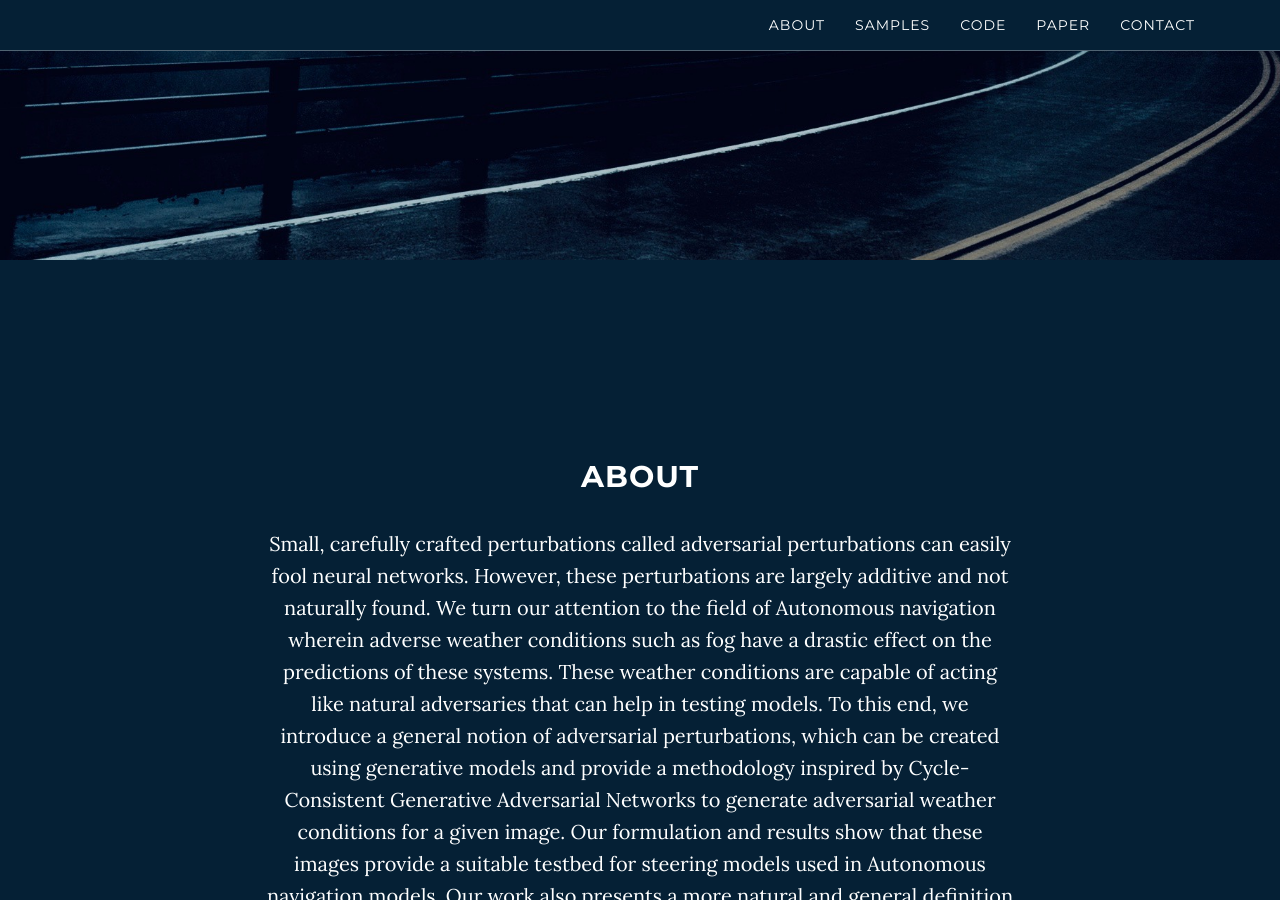
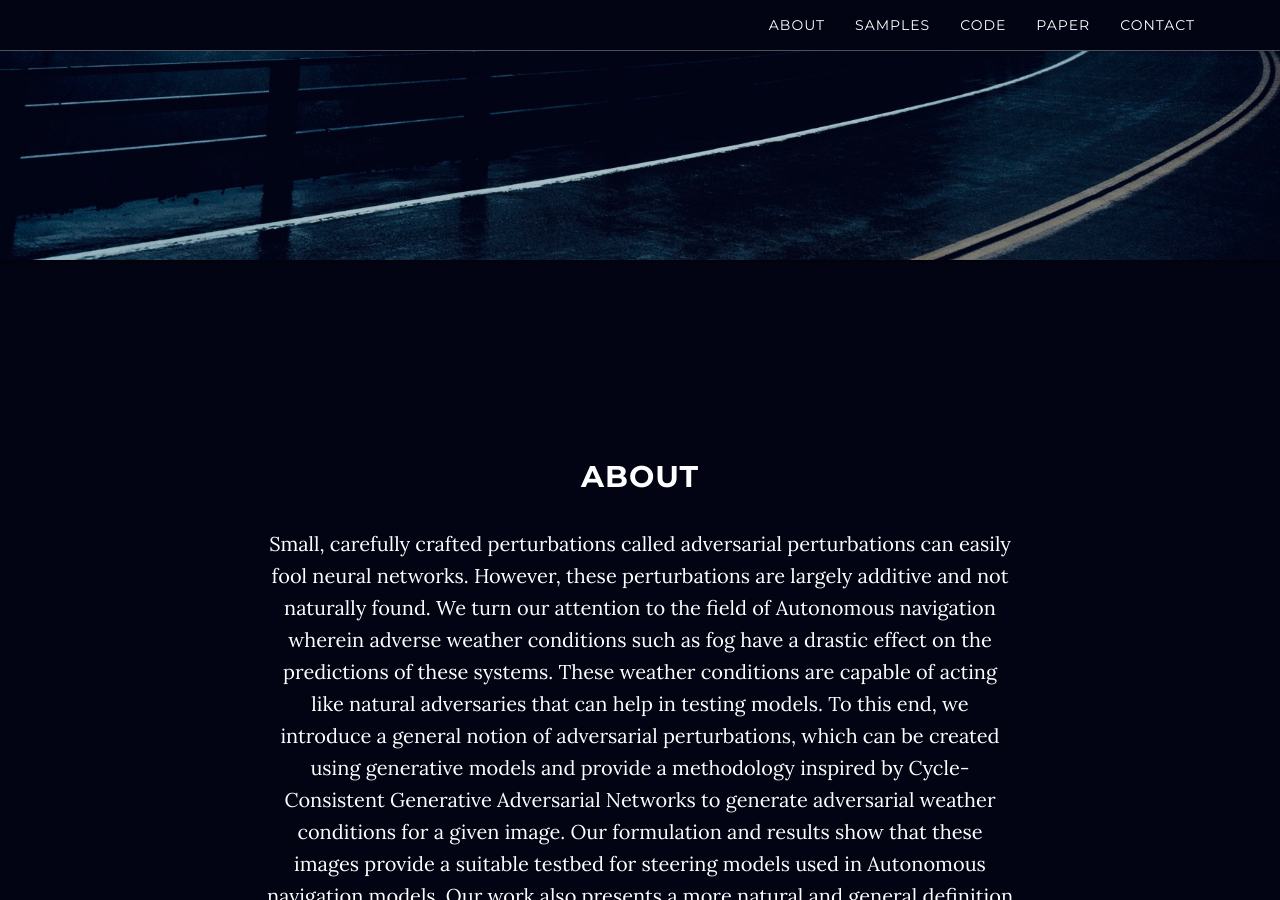
Before and after one commit to code-Assasin/website_little_fog, a Jekyll site: the page built from index.html, in a window 1280 px wide and 900 px high, scrolled down 640 px. Built offline with Jekyll 4.4.1, drawn with Linux system fonts in a browser that asks for light colours.

Commit message:
color background

```diff
--- a/_config.yml
+++ b/_config.yml
@@ -8,8 +8,8 @@ description: "A study of Task Perceptual Adversarial Examples in Autonomous Driv
 # Color settings (hex-codes without the leading hash-tag)
 color:
   # primary-dark: '#000000'
-  # primary-dark: '#020413'
-  primary-dark: ' #052035'
+  primary-dark: '#020413'
+  # primary-dark: ' #052035'
   links: '#219ab3'
 
 # Footer settings
--- a/_includes/css/grayscale.css
+++ b/_includes/css/grayscale.css
@@ -144,7 +144,9 @@ a:focus {
     -moz-background-size: cover;
     background-size: cover;
     -o-background-size: cover;
-    -box-shadow: 10px 10px 10px 10px;
+    -moz-box-shadow: 1px 2px 3px rgba(0,0,0,.5);
+    -webkit-box-shadow: 1px 2px 3px rgba(0,0,0,.5);
+    box-shadow: 1px 2px 3px rgba(0,0,0,.5);
 }
 
 .intro .intro-body {
```
